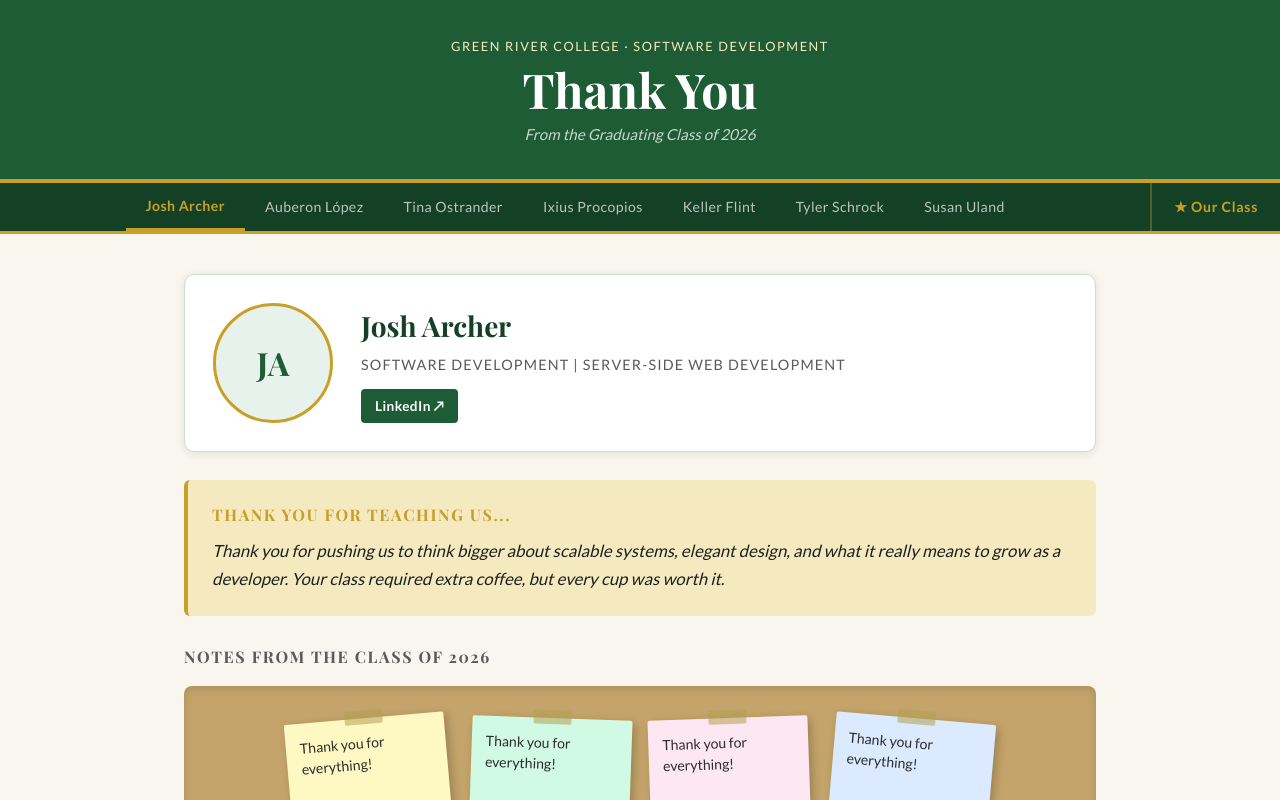
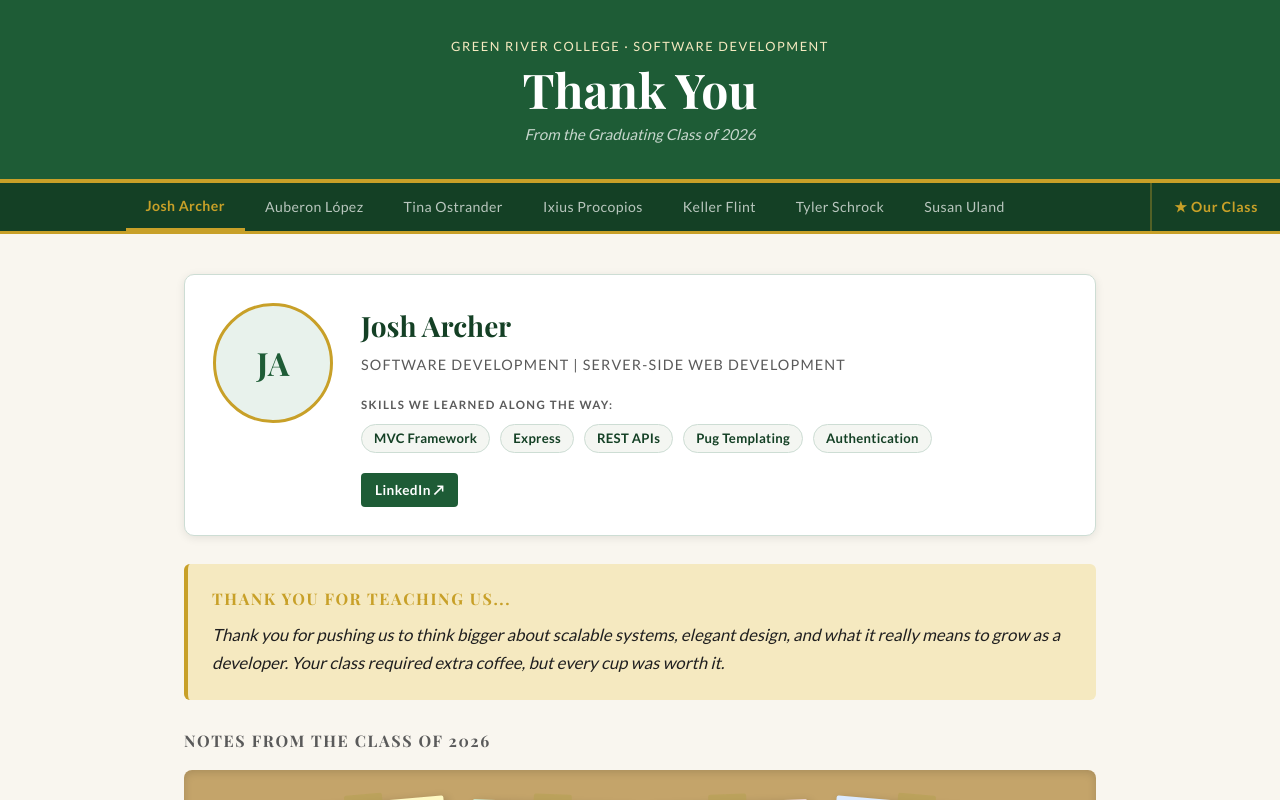
Before and after one commit to rifflere/GRC-Devs-Class-of-2026, a React (Vite) app in the folder thanks-app/: page / in a window 1280 px wide. Both pictures are taken after a click on the button "Josh Archer". Shown: the top 800 px of the page. Built offline with nearby package versions, Linux system fonts and the light colour scheme.

Commit message:
Add skills section to each teacher

```diff
--- a/thanks-app/src/App.css
+++ b/thanks-app/src/App.css
@@ -265,6 +265,39 @@
   font-style: italic;
   line-height: 1.7;
 }
+.skills {
+  margin: 18px 0 20px;
+}
+
+.skills p {
+  font-size: 0.72rem;
+  text-transform: uppercase;
+  letter-spacing: 0.12em;
+  color: var(--text-light);
+  margin-bottom: 10px;
+  font-weight: 700;
+}
+
+.teacher-skills {
+  display: flex;
+  flex-wrap: wrap;
+  gap: 10px;
+  list-style: none;
+  padding: 0;
+  margin: 0;
+}
+
+.teacher-skill {
+  background: #f4f6f2;
+  color: var(--green-dark);
+  border: 1px solid var(--border);
+  border-radius: 999px;
+  padding: 7px 12px;
+  font-size: 0.82rem;
+  font-weight: 600;
+  letter-spacing: 0.02em;
+  line-height: 1;
+}
 
 /* ── Sticky Wall ───────────────────────────────────────── */
 
--- a/thanks-app/src/components/TeacherPage.jsx
+++ b/thanks-app/src/components/TeacherPage.jsx
@@ -23,6 +23,15 @@ export default function TeacherPage({ teacher, notes }) {
         <div className="teacher-info">
           <h2>{teacher.name}</h2>
           <p className="teacher-subject">{teacher.subject}</p>
+          {teacher.skills && teacher.skills.length > 0 && (
+            <div className="skills">
+              <p>Skills we learned along the way:</p>
+              <ul className="teacher-skills">
+                {teacher.skills && teacher.skills.map((skill) => (
+                  <li key={skill} className="teacher-skill">{skill}</li>
+                ))}
+              </ul>
+            </div>)}
           {teacher.linkedin && (
             <a
               href={teacher.linkedin}
--- a/thanks-app/src/data/teachers.js
+++ b/thanks-app/src/data/teachers.js
@@ -3,6 +3,7 @@ const teachers = [
     id: 'joshArcher',
     name: 'Josh Archer',
     subject: 'Software Development | Server-Side Web Development',
+    skills: ['MVC Framework', 'Express', 'REST APIs', 'Pug Templating', 'Authentication'],
     linkedin: 'https://www.linkedin.com/in/josh-archer-797635102/',
     photo: null,
     thankYou: 'Thank you for pushing us to think bigger about scalable systems, elegant design, and what it really means to grow as a developer. Your class required extra coffee, but every cup was worth it.',
@@ -12,6 +13,7 @@ const teachers = [
     name: 'Auberon López',
     subject: 'Software Development | Systems Programming | Data Structures | Algorithms',
     linkedin: 'https://www.linkedin.com/in/auberon-lopez/',
+    skills: ['Data Structures', 'Algorithms', 'Systems Programming', 'Problem-Solving', 'Technical Communication'],
     photo: null,
     thankYou: 'Thank you for bringing the best kind of nerdy energy to data structures and algorithms. Your creativity and genuine joy for the subject made even the toughest concepts feel like an adventure worth going on.',
   },
@@ -19,6 +21,7 @@ const teachers = [
     id: 'tinaOstrander',
     name: 'Tina Ostrander',
     subject: 'Software Development | Web Development Frameworks | Senior Capstone',
+    skills: ['HTML/CSS', 'Responsive Design', 'UI/UX Principles', 'Web Development Frameworks', 'Agile Metholodologies'],
     linkedin: 'https://www.linkedin.com/in/tinaostrander/',
     photo: null,
     thankYou: 'Thank you for grounding us in modern web development with such a clear eye for design. You gave us not just the skills, but the sensibility to build things that are both functional and beautiful.',
@@ -27,6 +30,7 @@ const teachers = [
     id: 'ixiusProcopios',
     name: 'Ixius Procopios',
     subject: 'Software Development | Full Stack Web Development',
+    skills: ['React', 'Component-Based Architecture', 'State Management', 'Frontend Development'],
     linkedin: 'https://www.linkedin.com/in/ix-procopios/',
     photo: null,
     thankYou: 'Thank you for introducing us to modern frontend frameworks and for your dedication to helping us learn and grow as developers. We appreciate your creativity and your willingness to share your knowledge and experience with us.',
@@ -35,6 +39,7 @@ const teachers = [
     id: 'kellerFlint',
     name: 'Keller Flint',
     subject: 'Software Development | Cloud Application Deployment | Applied AI | Senior Capstone',
+    skills: ['AI Fundamentals', 'Machine Learning', 'SQL', 'Cloud Deployment', 'Digital Ocean'],
     linkedin: 'https://www.linkedin.com/in/kellerflint/',
     photo: null,
     thankYou: 'Thank you for your clear, responsive teaching across AI, Machine Learning, SQL, and Senior Capstone. Your online lessons are some of the best we have experienced, well-structured, engaging, and always there when we needed them.',
@@ -43,6 +48,7 @@ const teachers = [
     id: 'tylerSchrock',
     name: 'Tyler Schrock',
     subject: 'Software Development | Senior Capstone',
+    skills: ['Agile Methodologies', 'Project Management', 'Team Communication', 'Professionalism', 'Client Relations'],
     linkedin: 'https://www.linkedin.com/in/tylerdschrock/',
     photo: null,
     thankYou: 'Thank you for making Senior Capstone, Professionalism, and Modern Client Relations feel approachable and real-world relevant. Your friendly presence made it easy to ask questions and grow with confidence.',
@@ -51,6 +57,7 @@ const teachers = [
     id: 'susanUland',
     name: 'Susan Uland',
     subject: 'Software Development | AI/ML Fundamentals',
+    skills: ['Colab Notebooks', 'Python', 'Pandas','AI/ML Concepts', 'Data Analysis', 'Growth Mindset'],
     linkedin: 'https://www.linkedin.com/in/susan-uland-6b319939/',
     photo: null,
     thankYou: 'Thank you for your compassion and kindness in guiding us through Machine Learning fundamentals. You modeled what it looks like to stay curious and embrace a growth mindset, and that is a lesson that goes far beyond any curriculum.',
```
